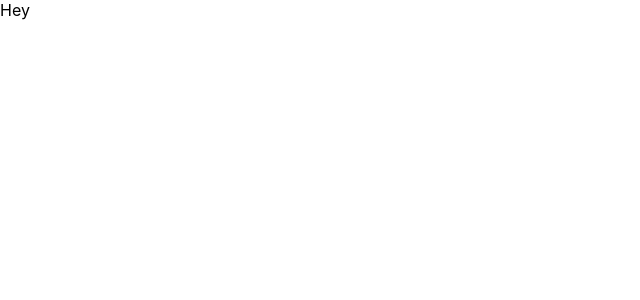
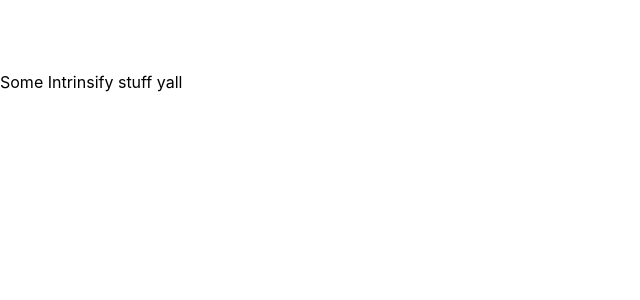
Before and after one commit to heymoose/intrinsify-react, a React (Create React App) app: page / in a window 1280 px wide. Shown: the top 300 px of the page, without its empty margins (0-640 px from the left). Built offline with nearby package versions, Linux system fonts and the light colour scheme.

Commit message:
Layout styling module and create IntrinsifyContainer component

```diff
--- a/src/App.js
+++ b/src/App.js
@@ -1,12 +1,15 @@
 import React, { Component } from 'react';
 import Layout from './hoc/Layout/Layout';
+import IntrinsifyContainer from './containers/IntrinsifyContainer/IntrinsifyContainer';
 import './App.css';
 
 class App extends Component {
   render() {
     return (
       <div>
-        <Layout />
+        <Layout>
+          <IntrinsifyContainer />
+        </Layout>
       </div>
     );
   }
--- /dev/null
+++ b/src/containers/IntrinsifyContainer/IntrinsifyContainer.js
@@ -0,0 +1,11 @@
+import React, { Component } from 'react';
+
+class IntrinsifyContainer extends Component {
+    render() {
+        return (
+            <div>Some Intrinsify stuff yall</div>
+        );
+    }
+}
+
+export default IntrinsifyContainer;
--- a/src/hoc/Layout/Layout.js
+++ b/src/hoc/Layout/Layout.js
@@ -1,7 +1,10 @@
 import React from 'react';
+import style from './Layout.module.css';
 
 const layout = (props) => (
-    <div>Hey</div>
+    <main className={style.Content}>
+        {props.children}
+    </main>
 );
 
 export default layout;
--- /dev/null
+++ b/src/hoc/Layout/Layout.module.css
@@ -0,0 +1,3 @@
+.Content {
+    margin-top: 72px;
+}
```
